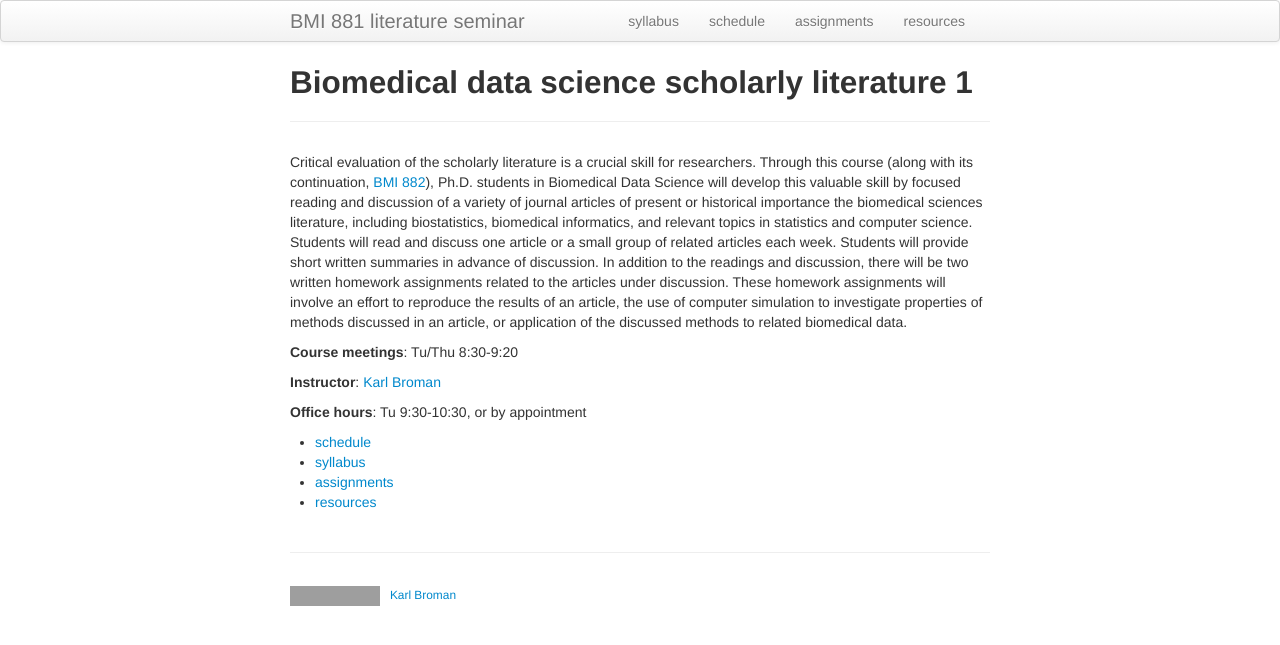
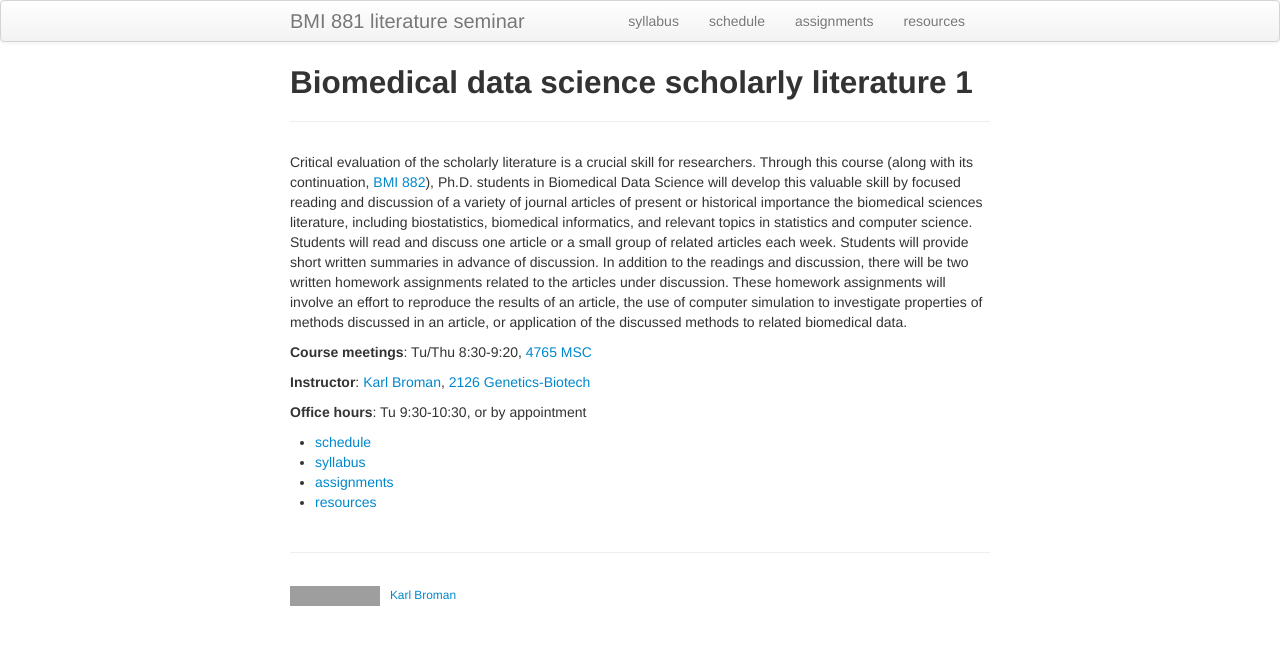
Before and after one commit to kbroman/BMI881_fall2022, a Jekyll site: the page built from index.md, in a window 1280 px wide. Shown: the top 645 px of the page. Built offline with Jekyll 4.4.1, drawn with Linux system fonts in a browser that asks for light colours; grey boxes are pictures that could not be loaded.

Commit message:
Add room numbers

```diff
--- a/index.md
+++ b/index.md
@@ -21,9 +21,9 @@ of computer simulation to investigate properties of methods discussed
 in an article, or application of the discussed methods to related
 biomedical data.
 
-**Course meetings**: Tu/Thu 8:30-9:20
+**Course meetings**: Tu/Thu 8:30-9:20, [4765 MSC](https://map.wisc.edu/s/x2g30uqo)
 
-**Instructor**: [Karl Broman](https://kbroman.org)
+**Instructor**: [Karl Broman](https://kbroman.org), [2126 Genetics-Biotech](https://map.wisc.edu/s/5gyvnffv)
 
 **Office hours**: Tu 9:30-10:30, or by appointment
 
```
